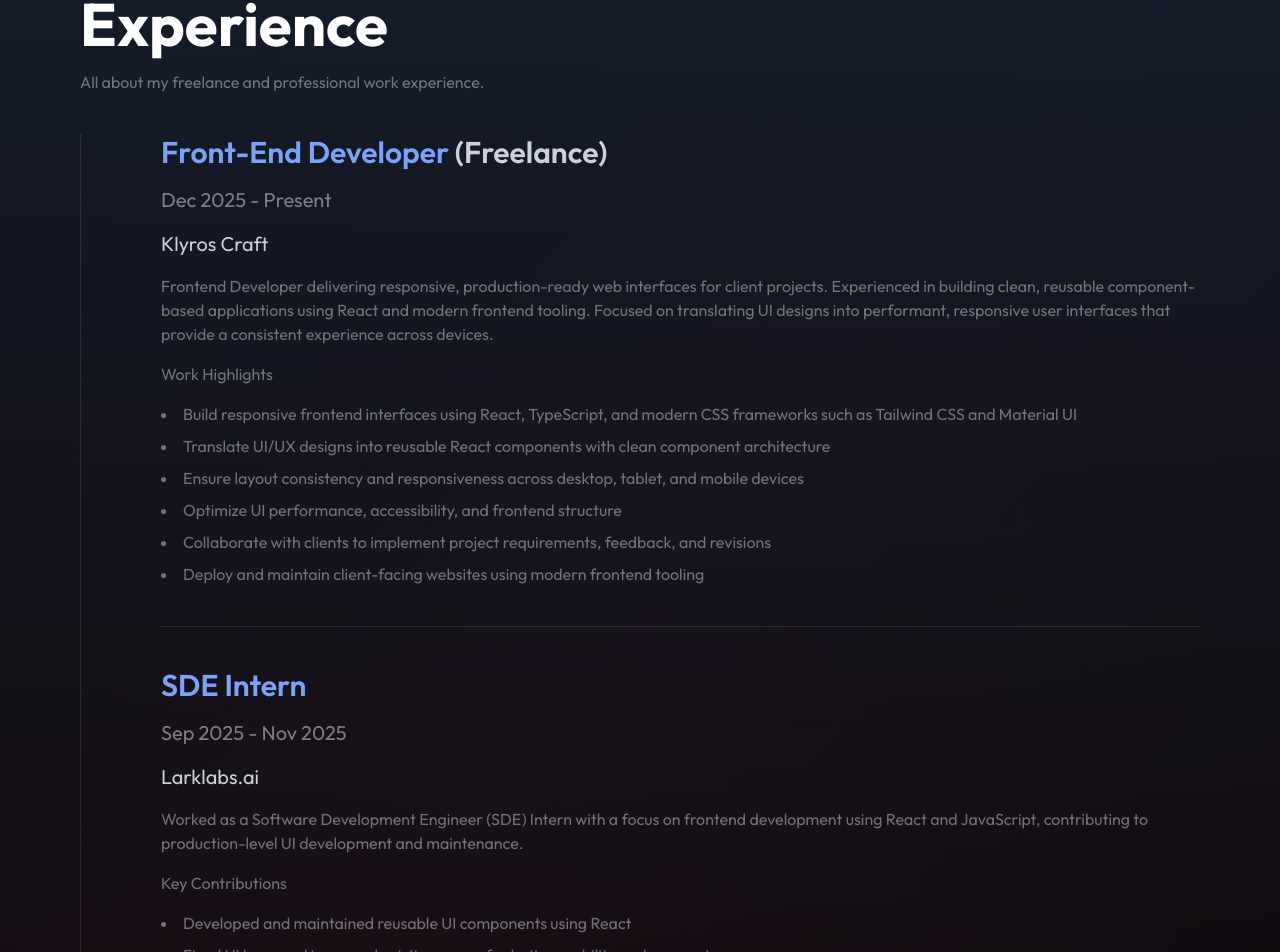
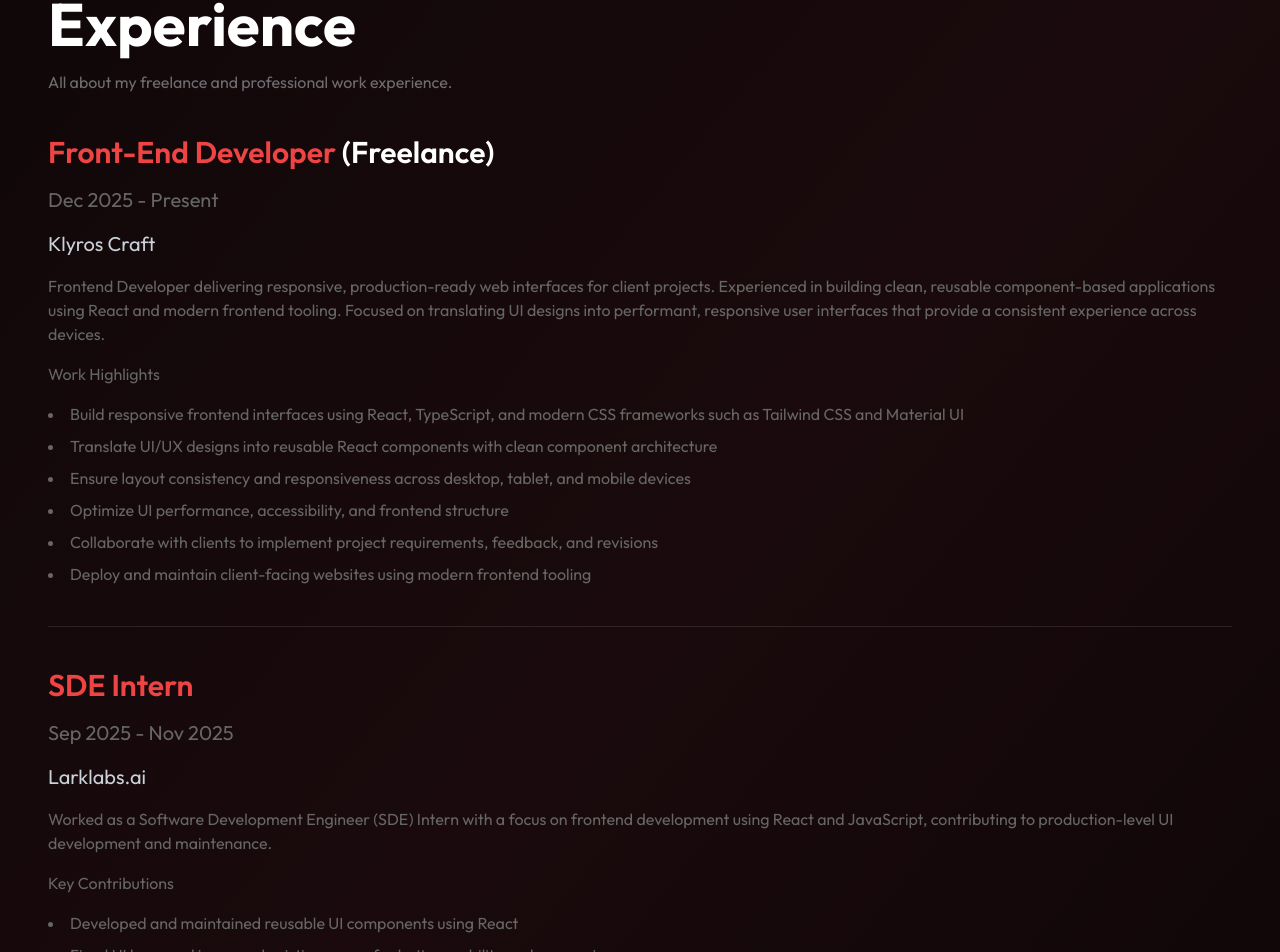
Before and after one commit to mohammedrayyan-dev/mohammedrayyandev, a React (Vite) app: page /experience in a window 1280 px wide. Shown: the part 151-1103 px from the top of the page. Built offline with nearby package versions, Linux system fonts and the light colour scheme.

Commit message:
ui: new experience page design

```diff
--- a/src/pages/Experience.jsx
+++ b/src/pages/Experience.jsx
@@ -1,14 +1,16 @@
 
 import { motion } from "framer-motion"
+import Container from "../components/common/Container"
 
 const Experience = () => {
   return (
     <>
-    <div className="relative bg-gradient-to-b from-[#141C2B] to-transparent overflow-hidden pt-10 lg:pt-20 pb-40 px-5 md:px-10 lg:px-20">
 
+    <Container>
 
+    <div className=" pt-10 lg:pt-20 pb-40">
 
-    <div className="relative flex flex-col gap-10 max-w-6xl mx-auto">
+    <div className="flex flex-col gap-10">
 
     <motion.div
     initial={{ opacity: 0, x: -30 }}
@@ -27,25 +29,25 @@ const Experience = () => {
     initial={{ opacity: 0, y: -30 }}
     animate={{ opacity: 1, y: 0 }}
     transition={{ duration: 0.5 }}
-    className="border-l border-[#CBD1D820] pl-10 lg:pl-20">
+    className="">
 
     <div className="flex flex-col gap-4">
-      <h2 className="text-[#7AA2F7] text-lg md:text-2xl lg:text-3xl font-semibold">
-        Front-End Developer <span className="text-[#CBD1D8]">(Freelance)</span>
+      <h2 className="text-red-500 text-lg md:text-2xl lg:text-3xl font-semibold">
+        Front-End Developer <span className="text-[#ffffff]">(Freelance)</span>
       </h2>
-      <p className="text-[#CBD1D890] text-lg lg:text-xl">
+      <p className="text-[#666666] text-lg lg:text-xl">
         Dec 2025 - Present
       </p>
       <p className="text-[#CBD1D8] text-lg lg:text-xl">
         Klyros Craft
       </p>
-      <p className="text-[#CBD1D880] text-sm lg:text-base">
+      <p className="text-[#666666] text-sm lg:text-base">
         Frontend Developer delivering responsive, production-ready web interfaces for client projects. Experienced in building clean, reusable component-based applications using React and modern frontend tooling. Focused on translating UI designs into performant, responsive user interfaces that provide a consistent experience across devices.
       </p>
-      <p className="text-[#CBD1D880] text-sm lg:text-base">
+      <p className="text-[#666666] text-sm lg:text-base">
         Work Highlights
       </p>
-        <ul className="flex flex-col gap-2 list-disc list-inside text-[#CBD1D880] text-sm lg:text-base">
+        <ul className="flex flex-col gap-2 list-disc list-inside text-[#666666] text-sm lg:text-base">
           <li>
             Build responsive frontend interfaces using React, TypeScript, and modern CSS frameworks such as Tailwind CSS and Material UI
           </li>
@@ -70,22 +72,22 @@ const Experience = () => {
     <div className="border-b border-[#CBD1D820] my-10"/>
 
     <div className="flex flex-col gap-4">
-      <h2 className="text-[#7AA2F7] text-lg md:text-2xl lg:text-3xl font-semibold">
+      <h2 className="text-red-500 text-lg md:text-2xl lg:text-3xl font-semibold">
         SDE Intern
       </h2>
-      <p className="text-[#CBD1D890] text-lg lg:text-xl">
+      <p className="text-[#666666] text-lg lg:text-xl">
         Sep 2025 - Nov 2025
       </p>
       <p className="text-[#CBD1D8] text-lg lg:text-xl">
         Larklabs.ai
       </p>
-      <p className="text-[#CBD1D880] text-sm lg:text-base">
+      <p className="text-[#666666] text-sm lg:text-base">
         Worked as a Software Development Engineer (SDE) Intern with a focus on frontend development using React and JavaScript, contributing to production-level UI development and maintenance.
       </p>
-      <p className="text-[#CBD1D880] text-sm lg:text-base">
+      <p className="text-[#666666] text-sm lg:text-base">
         Key Contributions
       </p>
-        <ul className="flex flex-col gap-2 list-disc list-inside text-[#CBD1D880] text-sm lg:text-base">
+        <ul className="flex flex-col gap-2 list-disc list-inside text-[#666666] text-sm lg:text-base">
           <li>
             Developed and maintained reusable UI components using React
           </li>
@@ -112,6 +114,9 @@ const Experience = () => {
     </div>
 
     </div>
+
+    </Container>
+
     </>
   )
 }
```
